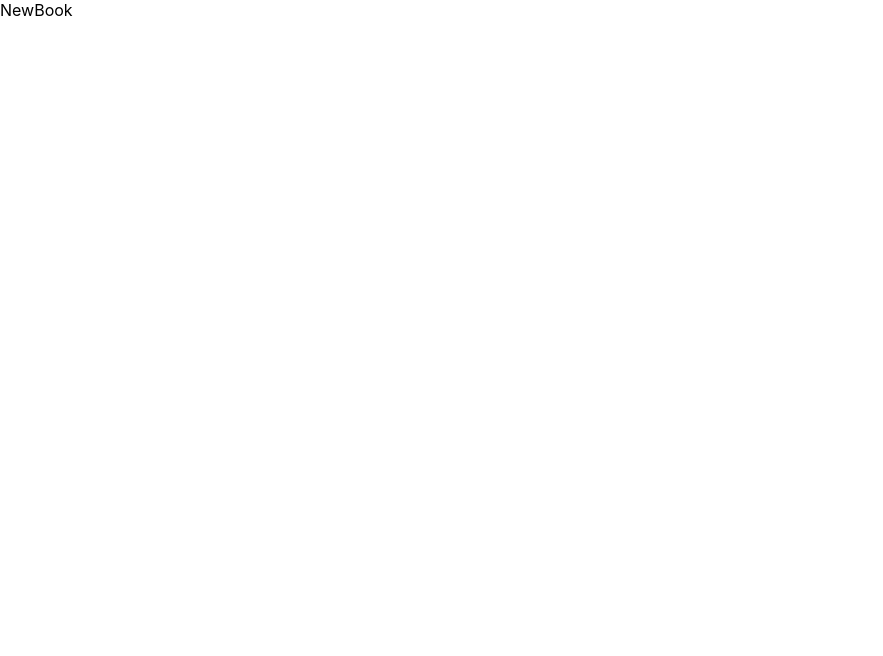
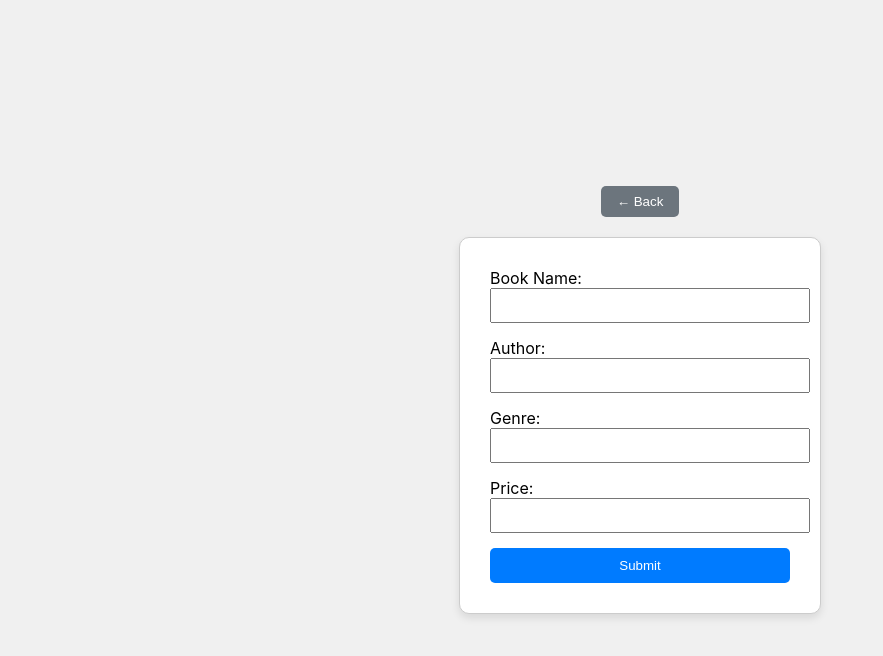
Before and after one commit to aparajit0511/Bookstore_Frontend, a React (Create React App) app: page /newbookentry in a window 1280 px wide. Shown: the top 656 px of the page, without its empty margins (0-883 px from the left). Built offline with nearby package versions, Linux system fonts and the light colour scheme.

Commit message:
adding form styling and back button

```diff
--- a/src/components/NewBook.js
+++ b/src/components/NewBook.js
@@ -1,5 +1,80 @@
 import React from "react";
+import { useNavigate, Link } from "react-router-dom";
 
 export default function NewBook() {
-  return <div>NewBook</div>;
+  const navigate = useNavigate();
+  const onClickHandler = () => {
+    navigate("/");
+  };
+  return (
+    <div
+      style={{
+        display: "flex",
+        justifyContent: "center",
+        alignItems: "center",
+        minHeight: "100vh",
+        backgroundColor: "#f0f0f0",
+        flexDirection: "column",
+      }}
+    >
+      <button
+        style={{
+          marginBottom: "20px",
+          padding: "8px 16px",
+          backgroundColor: "#6c757d",
+          color: "#fff",
+          border: "none",
+          borderRadius: "5px",
+          cursor: "pointer",
+        }}
+        onClick={onClickHandler}
+      >
+        ← Back
+      </button>
+
+      <form
+        style={{
+          display: "flex",
+          flexDirection: "column",
+          gap: "15px",
+          padding: "30px",
+          border: "1px solid #ccc",
+          borderRadius: "10px",
+          backgroundColor: "#fff",
+          boxShadow: "0 4px 8px rgba(0, 0, 0, 0.1)",
+          width: "300px",
+        }}
+      >
+        <label>
+          Book Name:
+          <input type="text" style={{ width: "100%", padding: "8px" }} />
+        </label>
+        <label>
+          Author:
+          <input type="text" style={{ width: "100%", padding: "8px" }} />
+        </label>
+        <label>
+          Genre:
+          <input type="text" style={{ width: "100%", padding: "8px" }} />
+        </label>
+        <label>
+          Price:
+          <input type="number" style={{ width: "100%", padding: "8px" }} />
+        </label>
+        <button
+          type="submit"
+          style={{
+            padding: "10px",
+            backgroundColor: "#007bff",
+            color: "#fff",
+            border: "none",
+            borderRadius: "5px",
+            cursor: "pointer",
+          }}
+        >
+          Submit
+        </button>
+      </form>
+    </div>
+  );
 }
```
